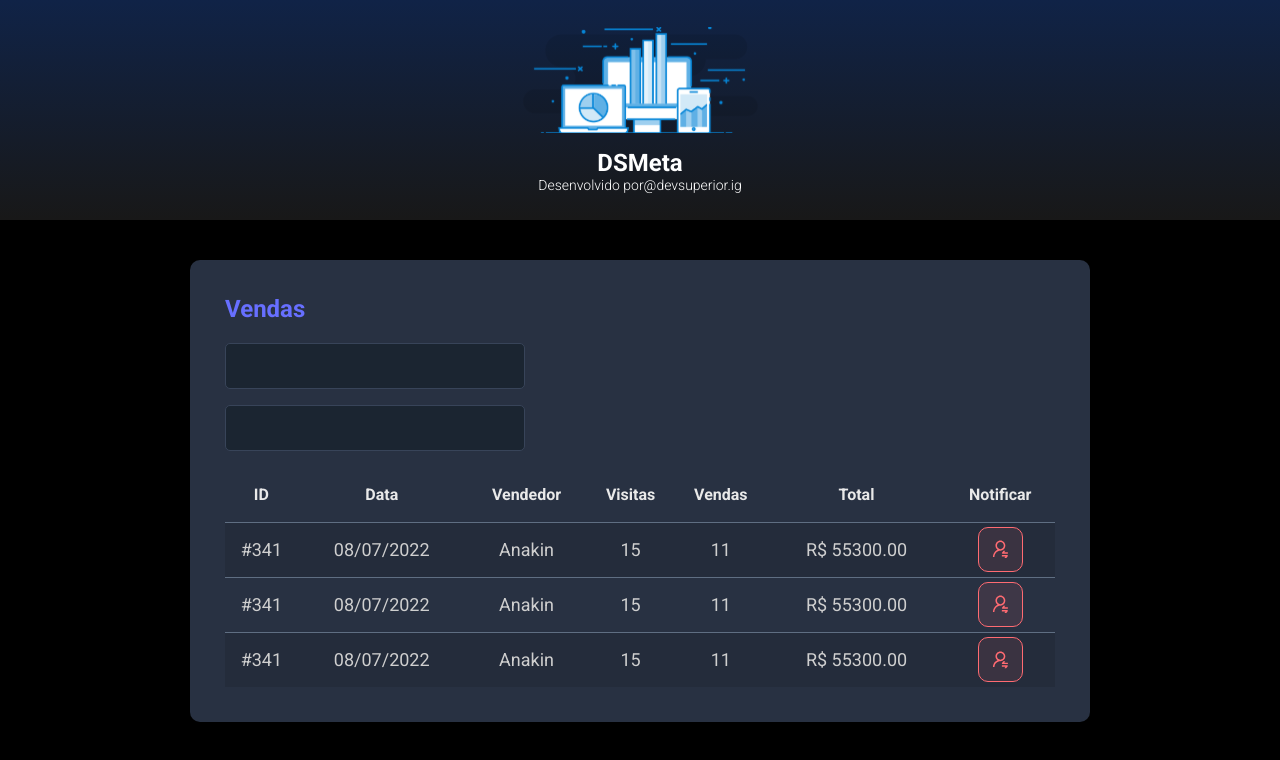
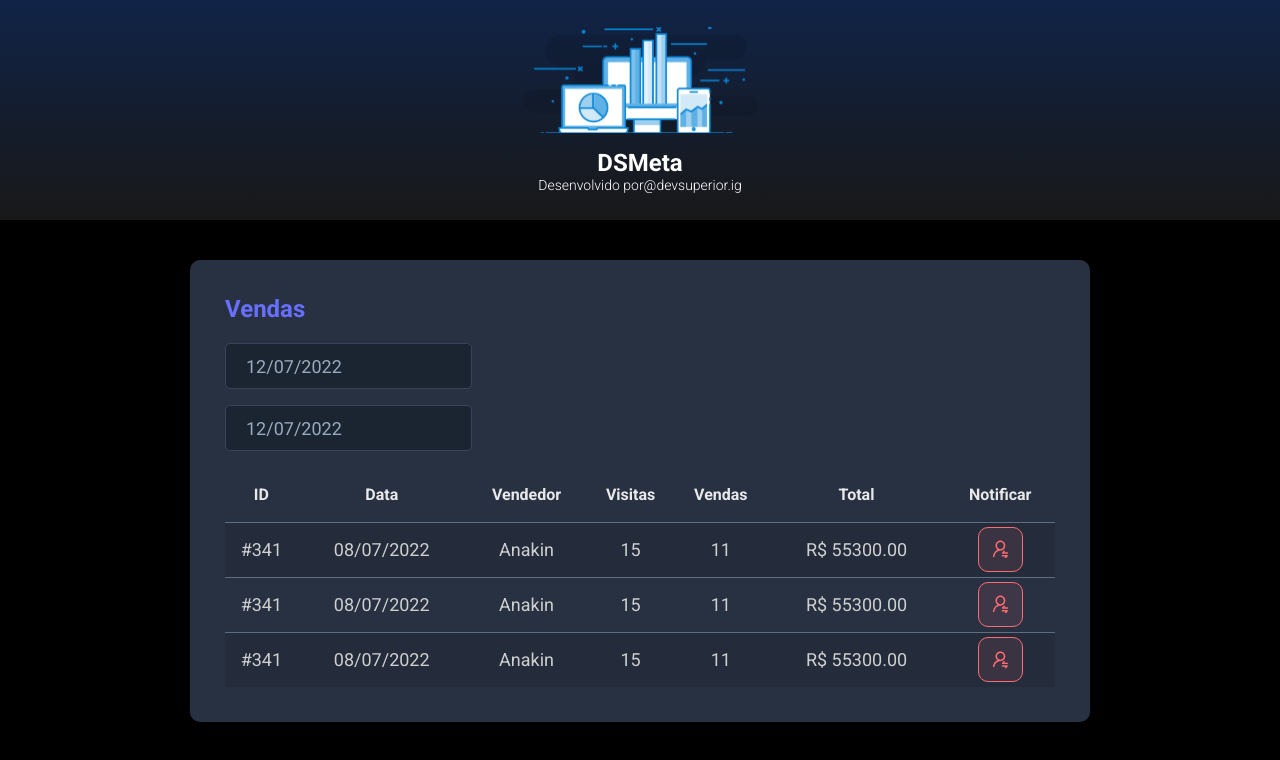
Before and after one commit to mucasantos/dsmeta, a React (Vite) app in the folder frontend/: page / in a window 1280 px wide. Shown: the top 760 px of the page. Built offline with nearby package versions, Linux system fonts and the light colour scheme.

Commit message:
DatePicker

```diff
--- a/frontend/package.json
+++ b/frontend/package.json
@@ -8,7 +8,9 @@
     "preview": "vite preview"
   },
   "dependencies": {
+    "@types/react-datepicker": "4.4.2",
     "react": "^18.0.0",
+    "react-datepicker": "4.8.0",
     "react-dom": "^18.0.0"
   },
   "devDependencies": {
--- a/frontend/src/components/SalesCard/index.tsx
+++ b/frontend/src/components/SalesCard/index.tsx
@@ -2,18 +2,29 @@
 import NotificationButton from '../NotificationButton'
 import './styles.css'
 
+import DatePicker from "react-datepicker";
+import "react-datepicker/dist/react-datepicker.css";
+
 function SalesCard() {
 
-    return(
+    return (
         <div className="dsmeta-card">
             <h2 className="dsmeta-sales-title">Vendas</h2>
             <div>
                 <div className="dsmeta-form-control-container">
-            <input className="dsmeta-form-control" type="text"/>
-          </div>
+                    <DatePicker
+                        selected={new Date()}
+                        onChange={(date: Date) => { }}
+                        className="dsmeta-form-control"
+                        dateFormat="dd/MM/yyyy"
+                    />          </div>
                 <div className="dsmeta-form-control-container">
-            <input className="dsmeta-form-control" type="text"/>
-          </div>
+                    <DatePicker
+                        selected={new Date()}
+                        onChange={(date: Date) => { }}
+                        className="dsmeta-form-control"
+                        dateFormat="dd/MM/yyyy"
+                    />          </div>
             </div>
 
             <div>
@@ -39,7 +50,7 @@
                             <td>R$ 55300.00</td>
                             <td>
                                 <div className="dsmeta-red-btn-container">
-                  <NotificationButton/>
+                                    <NotificationButton />
 
                                 </div>
                             </td>
@@ -53,7 +64,7 @@
                             <td>R$ 55300.00</td>
                             <td>
                                 <div className="dsmeta-red-btn-container">
-                    <NotificationButton/>
+                                    <NotificationButton />
                                 </div>
                             </td>
                         </tr>
@@ -66,7 +77,7 @@
                             <td>R$ 55300.00</td>
                             <td>
                                 <div className="dsmeta-red-btn-container">
-                  <NotificationButton/>
+                                    <NotificationButton />
 
                                 </div>
                             </td>
```
Also changed, not shown: 1 other file (tests, documents, lock files or other folders). Lines whose indentation alone changed are shown as unchanged.
